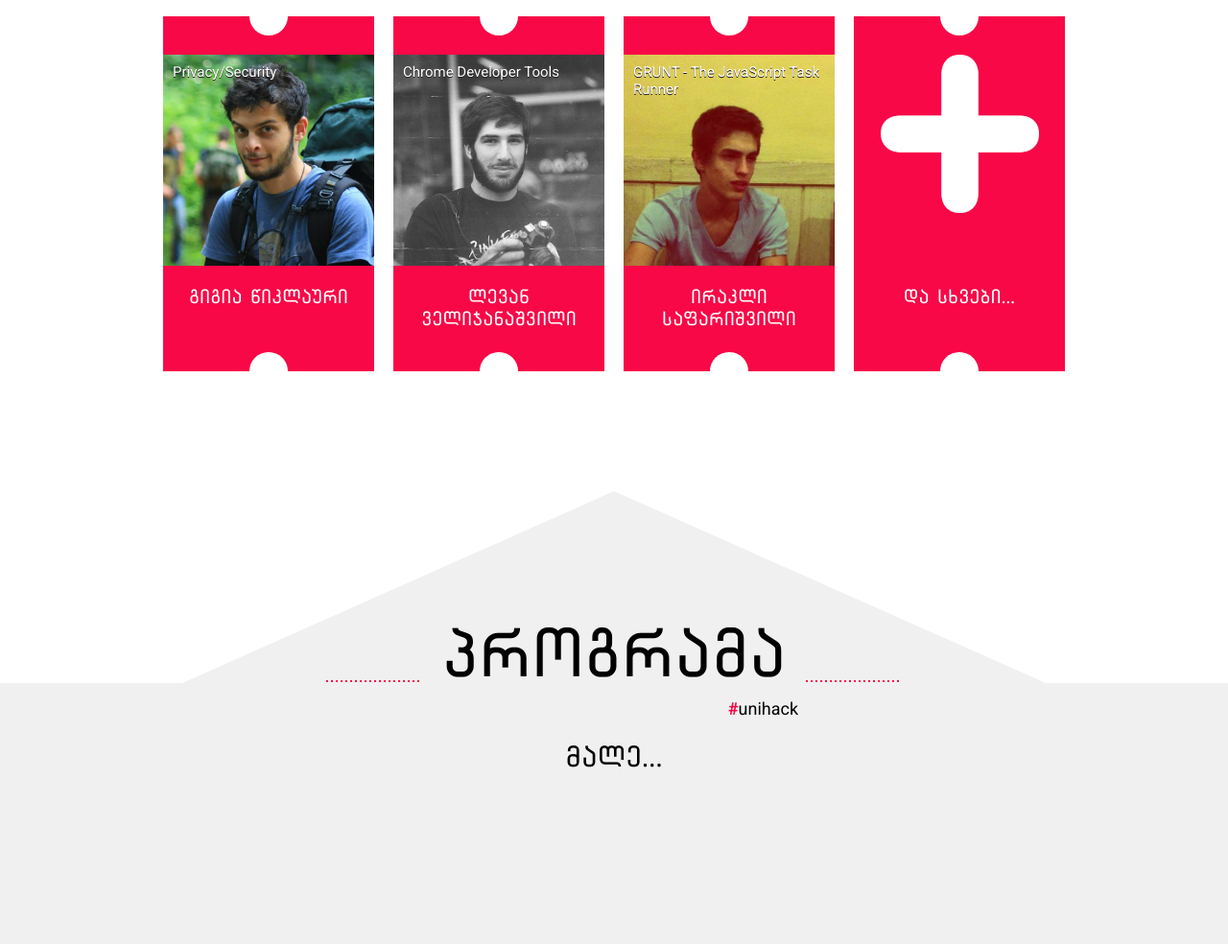
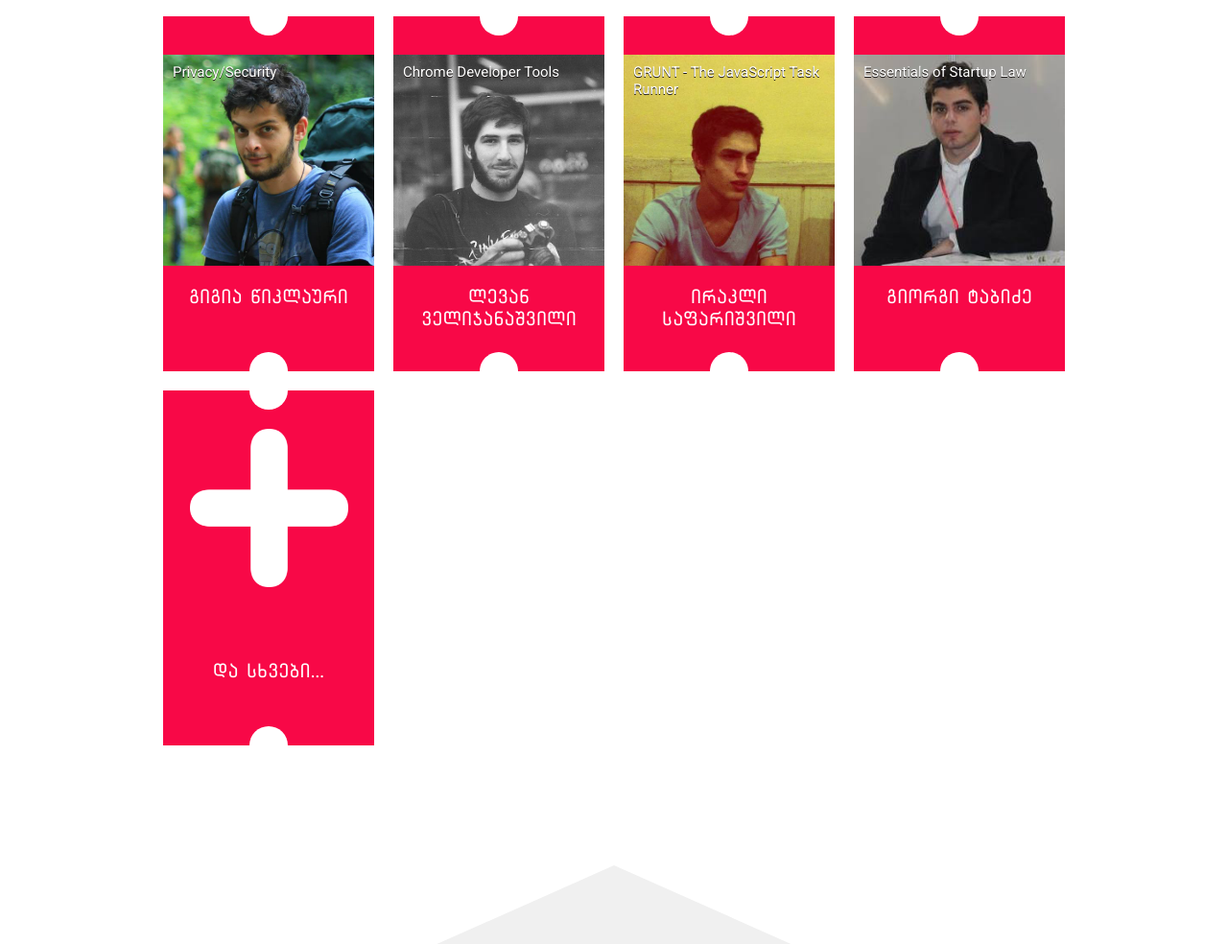
Before and after one commit to uniHackio/cst.unihack.ge, a website: page index.html in a window 1280 px wide. Shown: the part 2157-3141 px from the top of the page at 96% size. Drawn offline with nearby package versions, Linux system fonts and the light colour scheme; files whose address does not match are found by name.

Commit message:
giorgi tabadze added

```diff
--- a/index.html
+++ b/index.html
@@ -175,6 +175,16 @@ Come and code like a motherfucker. DO EPIC SHIT!">
             </li>
             <li>
                 <div class="inner">
+                    <div class="topic">Essentials of Startup Law</div>
+                    <img src="/images/speaker/tabidze.png" alt="გიორგი ტაბიძე">
+                    <div class="info">
+                        <span class="name">გიორგი ტაბიძე</span>
+                        <span class="position">Advisory Network, Business Law </span>
+                    </div>
+                </div>
+            </li>
+            <li>
+                <div class="inner">
                     <div class="topic"></div>
                     <img src="/images/speaker/more.png" alt="სხვები..." style="zoom:0.75;margin:0 auto;">
                     <div class="info">
```
Also changed, not shown: images/speaker/tabidze.png (added).
